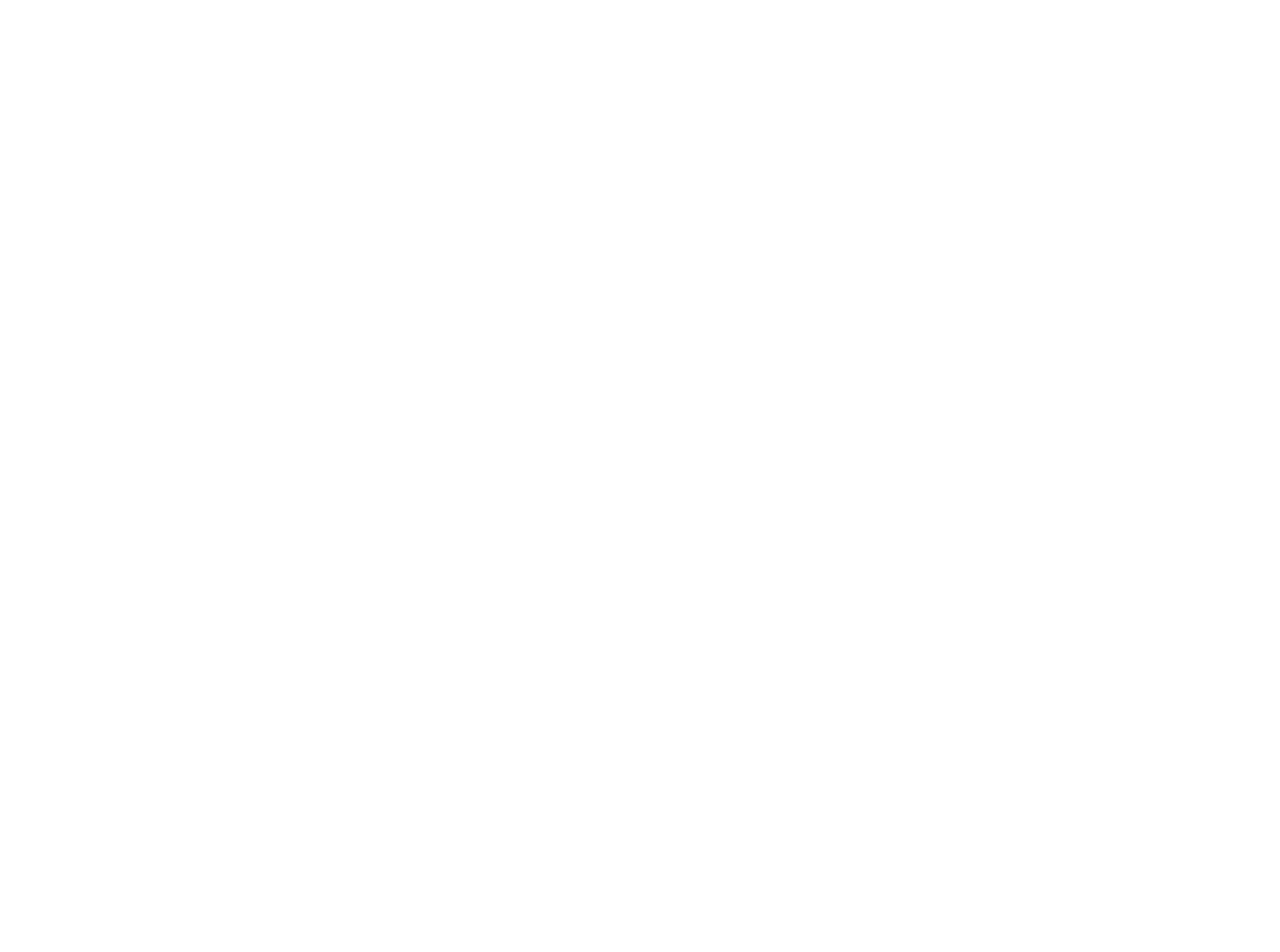
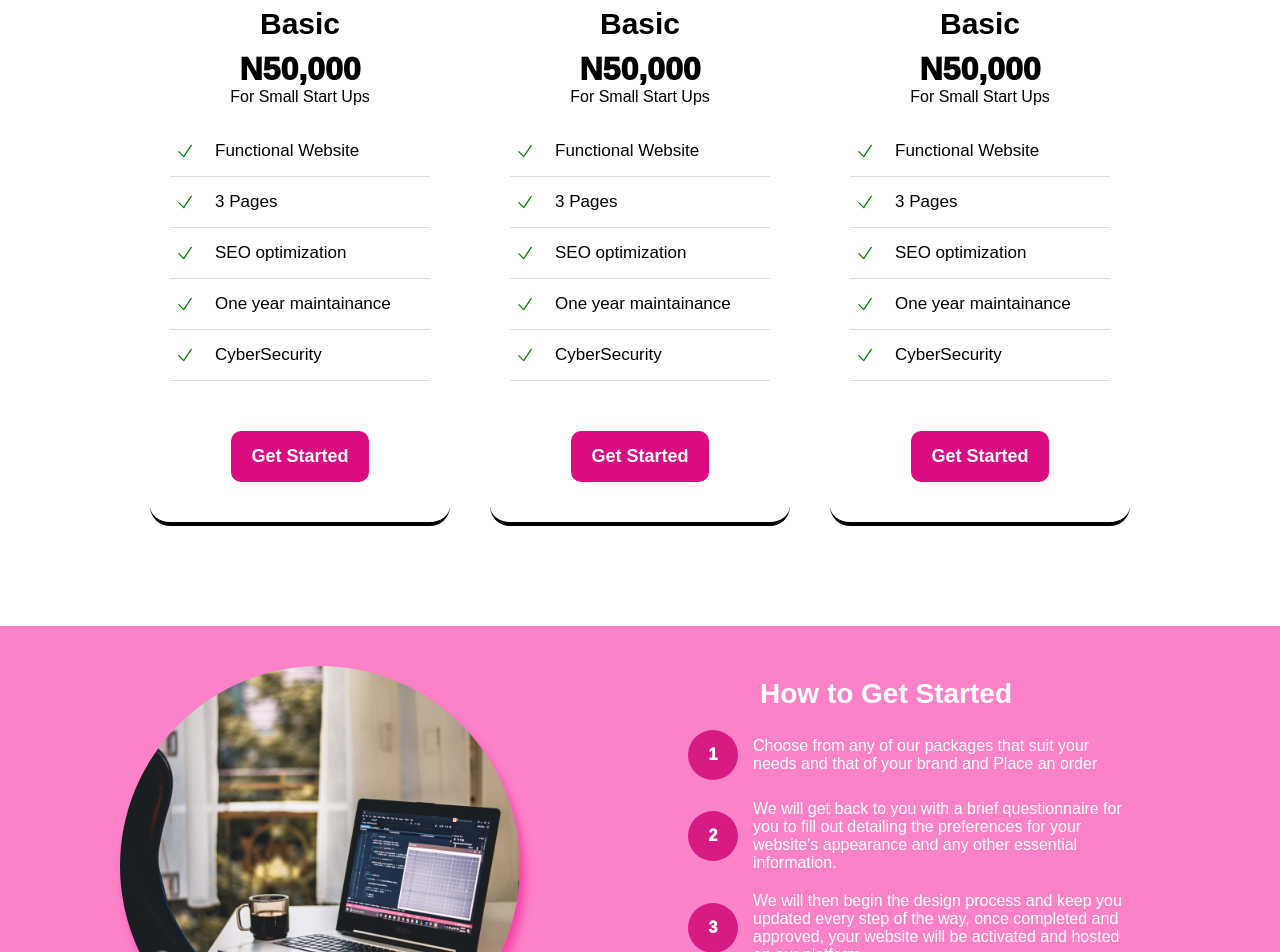
Before and after one commit to ElvistheDuke/dynpy, a React (Vite) app: page / in a window 1280 px wide. Shown: the part 1540-2492 px from the top of the page. Before the commit the page ends 1406 px from the top, so only its background shows below. Built offline with nearby package versions, Linux system fonts and the light colour scheme.

Commit message:
price cards and steps

```diff
--- /dev/null
+++ b/src/components/ListSection.jsx
@@ -0,0 +1,43 @@
+import React from 'react'
+import "./listsectionstyles.css"
+
+
+
+
+const ListSection = () => {
+    const steps = [
+        "Choose from any of our packages that suit your needs and that of your brand and Place an order",
+        "We will get back to you with a brief questionnaire for you to fill out detailing the preferences for your website's appearance and any other essential information.",
+        "We will then begin the design process and keep you updated every step of the way, once completed and approved, your website will be activated and hosted on our platform",
+        "Your good to go, you now how a Unique Tailored Site on the web for your customers to see and patronize."
+    ]
+
+  return (
+    <div className='listSection'>
+        <div className="listImage"></div>
+        <div className="listContainer">
+            <div className="listTitle">How to Get Started</div>
+            <div className="listItems">
+                {
+                    steps.map((step, index) => {
+                        const i = index + 1;
+                        return(
+                            <div className="listItem">
+                                <div className="listIndex">
+                                    <p>{i}</p>
+                                </div>
+                                <div className="listInfo">
+                                    <p>{step}</p>
+                                </div>
+                            </div>
+                        )
+                    })
+                }
+            </div>
+        </div>
+
+    </div>
+  )
+}
+
+export default ListSection
--- /dev/null
+++ b/src/components/PriceCard.jsx
@@ -0,0 +1,29 @@
+import React from 'react'
+import "./pricingboxstyles.css"
+
+
+
+const PriceCard = (props) => {
+  return (
+    <div className='PriceCard'>
+        <h2>{props.title}</h2>
+        {
+            props.info.map((info, index) => {
+                return(<div className="pcInfo">
+                    <p>{info}</p>
+                </div>)
+            })
+        }
+        <div className="pcPrice">
+            <p>WP Price</p>
+            <p>{props.wprice}</p>
+        </div>
+        <div className="pcButton">
+            <p>Get Started</p>
+        </div>
+
+    </div>
+  )
+}
+
+export default PriceCard
--- /dev/null
+++ b/src/components/PricingBox.jsx
@@ -0,0 +1,97 @@
+import React from 'react'
+import "./pricingboxstyles.css"
+import PriceCard from './PriceCard'
+
+
+
+
+const PricingBox = () => {
+    const packages = [
+        {
+            title: "Basic",
+            price: "N50,000",
+            description: "For Small Start Ups",
+            info: [
+                "Functional Website",
+                "3 Pages",
+                "SEO optimization",
+                "One year maintainance",
+                "CyberSecurity"
+            ],
+        },
+        {
+            title: "Basic",
+            price: "N50,000",
+            description: "For Small Start Ups",
+            info: [
+                "Functional Website",
+                "3 Pages",
+                "SEO optimization",
+                "One year maintainance",
+                "CyberSecurity"
+            ],
+        },
+        {
+            title: "Basic",
+            price: "N50,000",
+            description: "For Small Start Ups",
+            info: [
+                "Functional Website",
+                "3 Pages",
+                "SEO optimization",
+                "One year maintainance",
+                "CyberSecurity"
+            ],
+        },
+    ]
+
+
+  return (
+    <>
+        <div className="pricingBox">
+            <div className="pbHeader">
+                <p>Packages for Everyone</p>
+            </div>
+            <div className="pbCardsContainer">
+                {/* <PriceCard info={packages[0].info} /> */}
+                {
+                    packages.map((item, index) => {
+                        return (
+                            <div className='priceCard'>
+                                <h2>{item.title}</h2>
+                                <div className="pcPrice">
+                                    <p className='itemPrice'>{item.price}</p>
+                                    <p>{item.description}</p>
+                                </div>
+                                <div className="pcInfo">
+                                {
+                                    item.info.map((info, index) => {
+                                        return(
+                                            <div key={index} className='pcInfoItem'>
+                                                <svg xmlns="http://www.w3.org/2000/svg" fill="none" viewBox="0 0 24 24" stroke-width="1.5" stroke="currentColor" class="w-6 h-6">
+                                                    <path stroke-linecap="round" stroke-linejoin="round" d="M4.5 12.75l6 6 9-13.5" />
+                                                </svg>
+
+                                                <p>{info}</p>
+                                            </div>
+                                        )
+                                    })
+                                }
+                                </div>
+
+                                <div className="pcButton">
+                                    <p>Get Started</p>
+                                </div>
+
+                            </div>
+                        )
+                    })
+                }
+            </div>
+
+        </div>
+    </>
+  )
+}
+
+export default PricingBox
--- /dev/null
+++ b/src/components/listsectionstyles.css
@@ -0,0 +1,66 @@
+.listSection{
+    width: 100%;
+    display: flex;
+    justify-content: space-around;
+    align-items: center;
+    background-color: #fc82c7;
+    padding: 40px;
+    margin: 30px 0;
+    position: relative;
+}
+.listImage{
+    background-image: url("../assets/bg003.jpg");
+    height: 400px;
+    width: 400px;
+    background-size: cover;
+    background-position: center;
+    border-radius: 100%;
+    box-shadow: 5px 10px 10px #f342a6;
+}
+.listContainer{
+    max-width: 40%;
+}
+.listTitle{
+    font-size: 28px;
+    font-weight: 600;
+    color: white;
+    margin-bottom: 20px;
+    margin-left: 80px;
+}
+.listItem{
+    display: flex;
+    justify-content: center;
+    align-items: center;
+    margin: 20px 0;
+}
+.listIndex{
+    background-color: #d61b85;
+    width: 50px;
+    height: 50px;
+    border-radius: 100%;
+    display: flex;
+    justify-content: center;
+    align-items: center;
+    font-weight: 1000;
+    color: white;
+}
+.listInfo{
+    max-width: 80%;
+    margin: 0 15px;
+    color: white;
+}
+
+@media (max-width:1100px){
+    .listSection{
+        flex-direction: column;
+        gap: 80px;
+    }
+    .listContainer{
+        max-width: 80%;
+    }
+    .listTitle{
+        text-align: center;
+        margin-left: 0;
+        margin-bottom: 30px;
+    }
+}
--- /dev/null
+++ b/src/components/pricingboxstyles.css
@@ -0,0 +1,94 @@
+.pricingBox{
+    width: 90%;
+    margin: 60px auto;
+    display: flex;
+    flex-direction: column;
+    justify-content: center;
+    align-items: center;
+}
+.pbHeader{
+    font-size: 32px;
+    font-weight: 1000;
+    color: rgb(31, 31, 31);
+}
+.pbCardsContainer{
+    display: flex;
+    justify-content: center;
+    gap: 20px;
+    flex-wrap: wrap;
+}
+.priceCard{
+    border: 4px solid black;
+    border-radius: 20px;
+    border-left: 0;
+    border-right: 0;
+    padding: 40px 20px;
+    display: flex;
+    flex-direction: column;
+    width: 300px;
+    margin: 40px 10px;
+    /* box-shadow: 1px 1px 5px gainsboro; */
+    transition: 0.3s;
+}
+.priceCard:hover{
+    box-shadow: 10px 10px 15px gainsboro;
+    translate: 0px -10px;
+    border-color: #DA0C81;
+}
+.priceCard h2{
+    font-size: 30px;
+    align-self: center;
+}
+.pcPrice{
+    margin: 10px 0;
+    align-self: center;
+    font-size: 16px;
+    text-align: center;
+}
+.itemPrice{
+    font-size: 32px;
+    font-weight: 1000;
+}
+.pcInfo{
+    margin: 10px 0;
+}
+.pcInfoItem{
+    display: flex;
+    padding: 15px 5px;
+    border-bottom: 1px solid gainsboro;
+    font-size: 17px;
+    gap: 20px;
+}
+.pcInfoItem svg{
+    width: 20px;
+    height: 20px;
+    color: green;
+}
+.pcButton{
+    background-color: #DA0C81;
+    padding: 15px 20px;
+    font-size: 18px;
+    border-radius: 10px;
+    align-self: center;
+    font-weight: 600;
+    color: white;
+    margin-top: 40px;
+    cursor: pointer;
+    transition: 0.2s;
+}
+.pcButton:hover{
+    background-color: black;
+}
+
+@media (max-width:800px){
+    .pbCardsContainer{
+        flex-direction: column;
+        flex-wrap: nowrap;
+        width: 100%;
+        align-items: center;
+    }
+    .priceCard{
+        width: 70%;
+    }
+
+}
--- a/src/components/textboxstyles.css
+++ b/src/components/textboxstyles.css
@@ -37,7 +37,7 @@
     }
     .textContainer{
         max-width: 80%;
-        text-align: center;
+        /* text-align: center; */
     }
     .textTitle{
         align-self: center;
--- a/src/pages/Homepage.jsx
+++ b/src/pages/Homepage.jsx
@@ -2,6 +2,8 @@
 import HeroSection from '../components/HeroSection'
 import CardSlider from '../components/CardSlider'
 import TextBox from '../components/TextBox'
+import PricingBox from '../components/PricingBox'
+import ListSection from '../components/ListSection'
 
 const Homepage = () => {
   return (
@@ -9,6 +11,8 @@
         <HeroSection />
         <CardSlider />
         <TextBox />
+        <PricingBox />
+        <ListSection />
     </div>
   )
 }
```
Also changed, not shown: src/assets/bg003.jpg (added).
